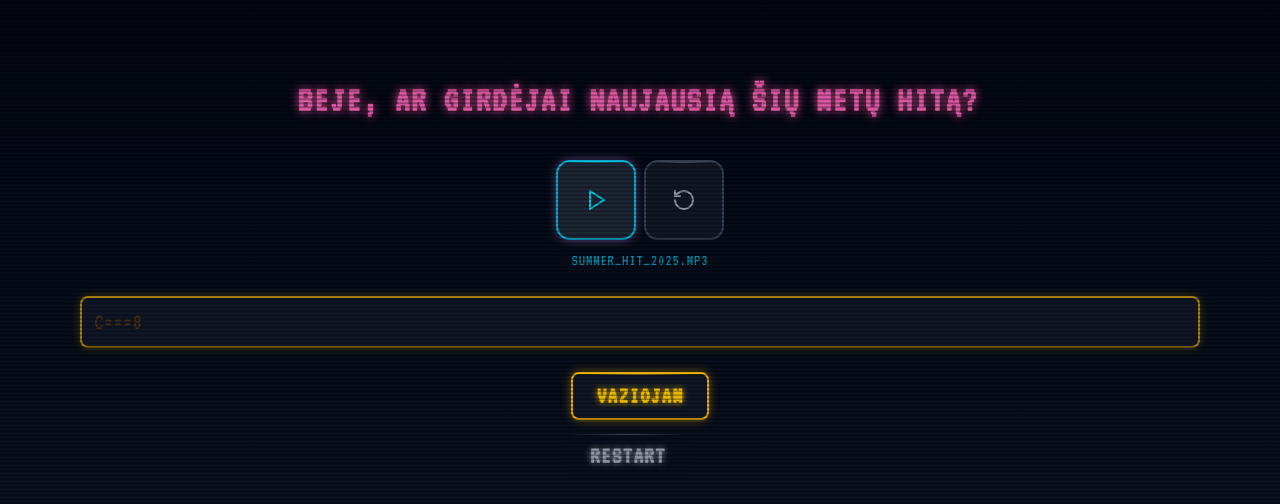
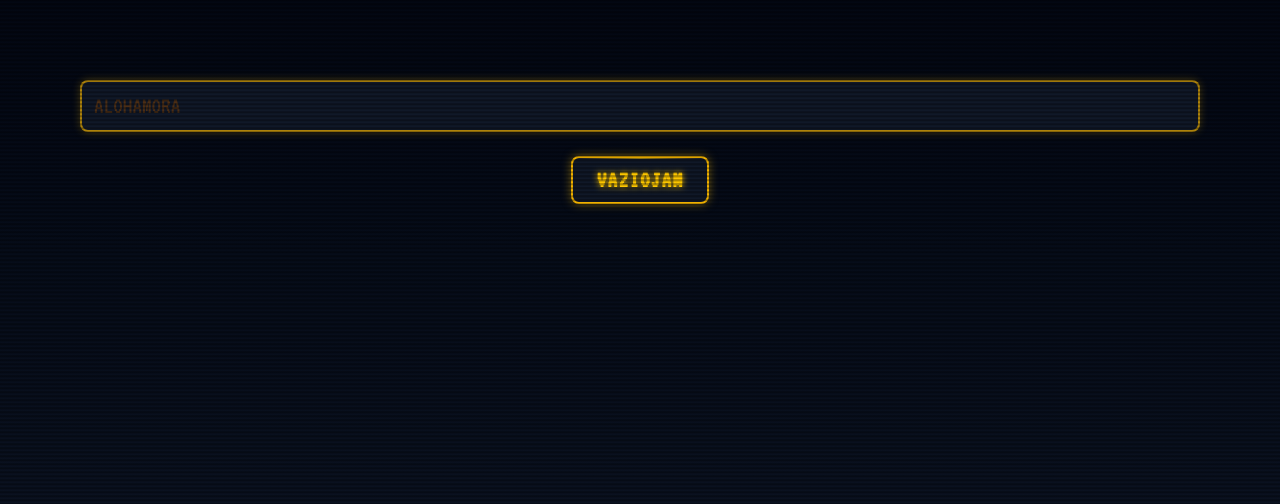
Before and after one commit to shumbalumba/scavenger-hunt, a Next.js app: page /game in a window 1280 px wide. Shown: the top 504 px of the page. Built offline with nearby package versions, Linux system fonts and the light colour scheme.

Commit message:
password

```diff
--- a/src/app/components/form.tsx
+++ b/src/app/components/form.tsx
@@ -6,9 +6,15 @@ type FormProps = {
   answer: string;
   onSuccess: () => void;
   error?: string;
+  placeholder?: string;
 };
 
-export const Form = ({ answer, onSuccess, error = "" }: FormProps) => {
+export const Form = ({
+  answer,
+  onSuccess,
+  placeholder = "c===8",
+  error = "",
+}: FormProps) => {
   const [value, setValue] = useState<string>("");
   const [err, setErr] = useState(false);
 
@@ -26,7 +32,7 @@ export const Form = ({ answer, onSuccess, error = "" }: FormProps) => {
   };
   return (
     <>
-      <Input value={value} placeholder="c===8" onChange={handleChange} />
+      <Input value={value} placeholder={placeholder} onChange={handleChange} />
       <Button size="lg" onClick={handleClick}>
         VAZIOJAM
       </Button>
--- a/src/app/game/first-step.tsx
+++ b/src/app/game/first-step.tsx
@@ -6,7 +6,7 @@ import { CoolText } from "../components/cool-text";
 import { Form } from "../components/form";
 
 const texts = [
-  // "Laurynai, sveikas atvykęs į žaidimą. Tikimės, kad esi pasiruošęs šiek tiek pažaisti ir spręsti bei vykdyti mūsų sugalvotas užduotis. Kiekvienas tavo išbandymas nuves tave į tam tikrą tašką, kuriame radęs ar gavęs atsakymą turėsi jį įvesti šioje platformoje, kad pereitum prie kito išbandymo.",
+  "Laurynai, sveikas atvykęs į žaidimą. Tikimės, kad esi pasiruošęs šiek tiek pažaisti ir spręsti bei vykdyti mūsų sugalvotas užduotis. Kiekvienas tavo išbandymas nuves tave į tam tikrą tašką, kuriame radęs ar gavęs atsakymą turėsi jį įvesti šioje platformoje, kad pereitum prie kito išbandymo.",
   "Beje, ar girdėjai naujausią šių metų hitą?",
 ];
 
--- a/src/app/game/page.tsx
+++ b/src/app/game/page.tsx
@@ -2,11 +2,12 @@
 
 import { useLocalStorage } from "usehooks-ts";
 import { FirstStep } from "./first-step";
-import { useEffect } from "react";
+import { useEffect, useState } from "react";
 import { SecondStep } from "./second-step";
 import { ThirdStep } from "./third-step";
 import { FourtStep } from "./fourth-step";
 import { Button } from "@/components/ui/button";
+import { Form } from "../components/form";
 
 const storageKey = "gameStep";
 
@@ -14,8 +15,7 @@ export default function Game() {
   const [currentStep, setValue] = useLocalStorage(storageKey, 0, {
     initializeWithValue: false,
   });
-
-  const env = process.env.NODE_ENV;
+  const [pass, setPass] = useState(false);
 
   const handleRestart = () => {
     setValue(0);
@@ -28,10 +28,6 @@ export default function Game() {
   const handleNext = () => {
     setValue((c) => c + 1);
   };
-
-  if (env === "production") {
-    return null;
-  }
 
   const renderGameStep = () => {
     switch (currentStep) {
@@ -48,6 +44,16 @@ export default function Game() {
     }
   };
 
+  if (!pass) {
+    return (
+      <Form
+        answer="VAKARAS"
+        onSuccess={() => setPass(true)}
+        placeholder="ALOHAMORA"
+      />
+    );
+  }
+
   return (
     <>
       {renderGameStep()}
```
